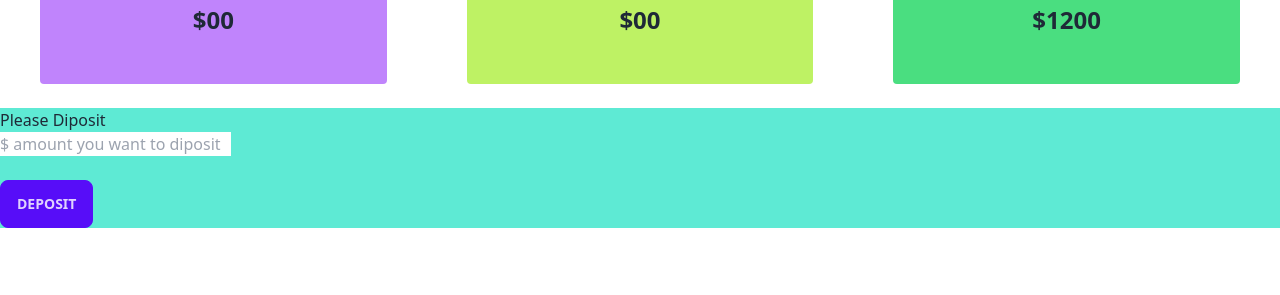
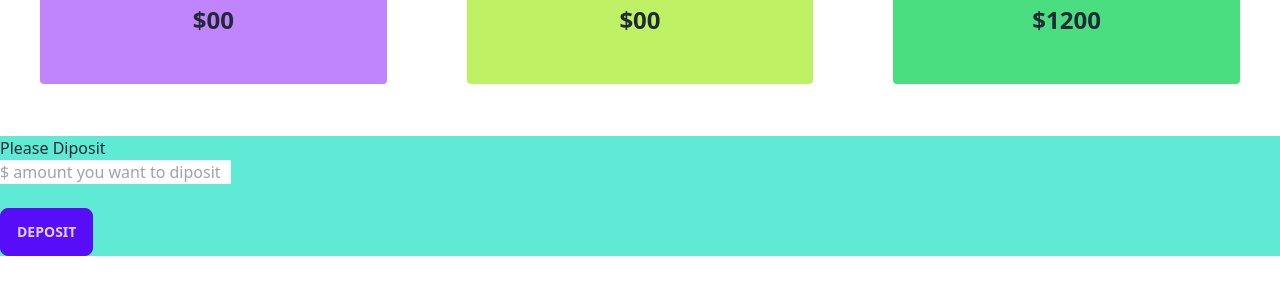
Before and after one commit to rashaduldev/Digital-Bank, a plain HTML site: page bank.html in a window 1280 px wide. Shown: the part 221-516 px from the top of the page. Drawn offline with nearby package versions, Linux system fonts and the light colour scheme.

Commit message:
Update bank.html

```diff
--- a/bank.html
+++ b/bank.html
@@ -27,7 +27,7 @@
     </section>
 
     <!-- add section -->
-    <section>
+    <section class="mt-7">
         <div class="bg-teal-300">
             <h2>Please Diposit</h2>
             <input type="text" placeholder="$ amount you want to diposit"> <br><br>
```
